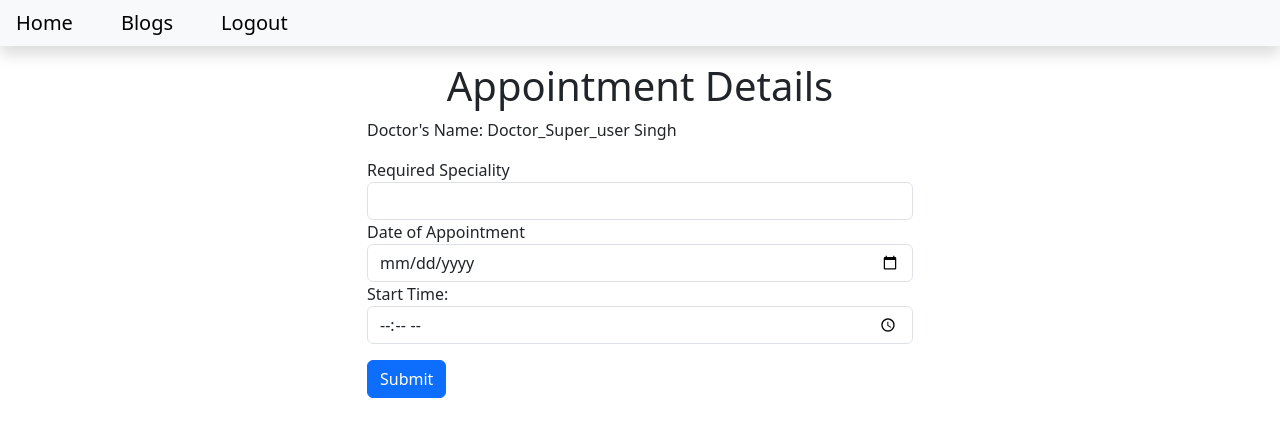
After one commit to amarjeet2003/Django-Assignment, a Django app: page /appointment_details/1/ in a window 1280 px wide. The commit adds this page. Shown: the top 437 px of the page. Run offline with Django 4.2, Linux system fonts and the light colour scheme; a user stored in the database is signed in; data comes from the database, SQL or seed files in the repository; both versions use the stored data as it was after the commit.

Commit message:
Completed Task-3

```diff
--- /dev/null
+++ b/accounts/templates/appointment_details.html
@@ -0,0 +1,32 @@
+{% extends 'base.html' %}
+
+{% block content %}
+<div class="container">
+    <div class="row justify-content-center">
+        <div class="col-md-6">
+            <h1 class="text-center">Appointment Details</h1>
+            <form method="post" enctype="multipart/form-data">
+              <div class="form-group">
+                <p>Doctor's Name: {{object.get_full_name}}</p>
+              </div>
+              {% csrf_token %}
+              <div class="form-group">
+                <label for="speciality">Required Speciality</label>
+                <input type="text" class="form-control" id="speciality" name="speciality" required />
+              </div>
+              <div class="form-group">
+                <label for="date_of_appointment">Date of Appointment</label>
+                <input type="date" class="form-control" id="date_of_appointment" name="date_of_appointment" required />
+              </div>
+              <div class="form-group">
+                <label for="starting_time">Start Time:</label>
+                <input type="time" class="form-control" id="starting_time" name="starting_time" required />
+              </div>
+              <button type="submit" class="btn btn-primary mt-3">Submit</button>
+            </form>
+          </div>
+        </div>
+      </div>
+    </div>
+</div>
+{% endblock %}
--- a/accounts/templates/base.html
+++ b/accounts/templates/base.html
@@ -14,10 +14,15 @@
                     <li class="nav-item">
                         <a class="navbar-brand p-3" href="/">Home</a>
                     </li>
+                    {% if request.user.is_authenticated %}
                     <li class="nav-item">
                         <a class="navbar-brand p-3" href="{% url 'blogs' %}">Blogs</a>
                     </li>
-                    {% if request.user.is_authenticated %}
+                    {% if request.user.user_type == 'patient' %}
+                    <li>
+                        <a class="navbar-brand p-3" href="{% url 'book_appointment' %}">Book Appointment</a>
+                    </li>
+                    {% endif %}
                     <li>
                         <a class="navbar-brand p-3" href="{% url 'logout' %}">Logout</a>
                     </li>
--- a/accounts/urls.py
+++ b/accounts/urls.py
@@ -13,8 +13,10 @@ urlpatterns = [
     path("accounts/login/", auth_views.LoginView.as_view(template_name="login.html"),name='login'),
     path("accounts/logout/", auth_views.LogoutView.as_view(),name='logout'),
     path('accounts/signup/', views.RegisterView.as_view(), name='signup'),
-    path("doctor_dashboard", login_required(auth_views.TemplateView.as_view(template_name="doctor_dashboard.html")),name='doctor_dashboard'),
-    path("patient_dashboard", login_required(auth_views.TemplateView.as_view(template_name="patient_dashboard.html")),name='patient_dashboard'),
+    path("doctor_dashboard/", login_required(auth_views.TemplateView.as_view(template_name="doctor_dashboard.html")),name='doctor_dashboard'),
+    path("patient_dashboard/", login_required(auth_views.TemplateView.as_view(template_name="patient_dashboard.html")),name='patient_dashboard'),
+    path("book_appointment/", login_required(views.BookAppointmentView.as_view()),name='book_appointment'),
+    path("appointment_details/<pk>/", login_required(views.AppointmentDetailsView.as_view()),name='appointment_details'),
     path("blogs/", login_required(views.BlogListView.as_view()), name='blogs'),
     path("blogs/<pk>/", login_required(views.BlogUpdateView.as_view()), name='blog_update'),
     path("delete/blogs/<pk>/", login_required(DeleteView.as_view(model=Blog, success_url= reverse_lazy('blogs'))), name='blog_delete'),
--- a/accounts/views.py
+++ b/accounts/views.py
@@ -2,8 +2,15 @@ from django.http import HttpResponse, HttpResponseRedirect
 from django.shortcuts import redirect, render
 from django.urls import reverse
 from django.views.generic.base import TemplateView
-from django.views.generic import ListView, CreateView, UpdateView, DeleteView
+from django.views.generic import ListView, CreateView, UpdateView, DeleteView, DetailView
 from .models import User, Blog
+import datetime
+from google.oauth2 import service_account
+from googleapiclient.discovery import build
+from googleapiclient.errors import HttpError
+from django.shortcuts import render
+
+
 
 
 class RegisterView(TemplateView):
@@ -14,8 +21,6 @@ class RegisterView(TemplateView):
             return render(request, self.template_name, context={"error": "Passwords don't match"})
         if User.objects.filter(email=request.POST.get("email")).exists():
             return render(request, self.template_name, context={"error": "Account already exists with this email"})
-        # if User.objects.filter(username=request.POST.get("username")).exists():
-        #     return render(request, self.template_name, context={"error": "Account already exists with this username"})
         new_user = User.objects.create(
                                     first_name=request.POST.get('first_name'),
                                     last_name=request.POST.get('last_name'),
@@ -88,3 +93,66 @@ class BlogUpdateView(UpdateView):
         blog_instance.save()
 
         return HttpResponseRedirect(reverse('blogs'))
+
+
+class BookAppointmentView(ListView):
+    model = User
+    template_name = "book_appointment.html"
+
+    def get_queryset(self):
+        queryset = super().get_queryset()
+        queryset = queryset.filter(user_type="doctor")
+
+        return queryset
+
+
+class AppointmentDetailsView(DetailView):
+    model = User
+    template_name = "appointment_details.html"
+
+
+    def post(self, request, pk):
+        # Retrieve the form data
+        speciality = request.POST.get('speciality')
+        date_of_appointment = request.POST.get('date_of_appointment')
+        starting_time = request.POST.get('starting_time')
+
+        # Calculate the end time of the appointment
+        start_datetime = datetime.datetime.strptime(date_of_appointment + starting_time, '%Y-%m-%d%H:%M')
+        end_datetime = start_datetime + datetime.timedelta(minutes=45)
+        end_time = end_datetime.strftime('%I:%M %p')
+
+        # Create the calendar event
+        service_account_file = 'credentials.json'
+        scopes = ['https://www.googleapis.com/auth/calendar']
+        credentials = service_account.Credentials.from_service_account_file(service_account_file, scopes=scopes)
+        service = build('calendar', 'v3', credentials=credentials)
+
+        event = {
+        'summary': 'Appointment for ' + speciality,
+        'description': 'Appointment Schedule',
+        'start': {
+            'dateTime': start_datetime.isoformat(),
+            'timeZone': 'Asia/Kolkata',
+        },
+        'end': {
+            'dateTime': end_datetime.isoformat(),
+            'timeZone': 'Asia/Kolkata',
+        },
+        }
+
+        try:
+            event = service.events().insert(calendarId='200390amarjeet@gmail.com', body=event).execute()
+            print('Event created: %s' % (event.get('htmlLink')))
+        except HttpError as error:
+            print('An error occurred: %s' % error)
+
+        user_instance = User.objects.get(pk=pk)
+        appointment_details = {
+            'doctor_name': user_instance.get_full_name(),  # Replace with the actual doctor's name
+            'appointment_date': date_of_appointment,
+            'start_time': starting_time,
+            'end_time': end_time,
+        }
+
+        return render(request, 'confirmation.html', {'appointment_details': appointment_details})
```
Also changed, not shown: accounts/templates/book_appointment.html (added, +34 -0 lines), accounts/templates/confirmation.html (added, +20 -0 lines), db.sqlite3, media/profile_pictures/portrait_fvlnWqI.jpg (deleted), 1 other file.
